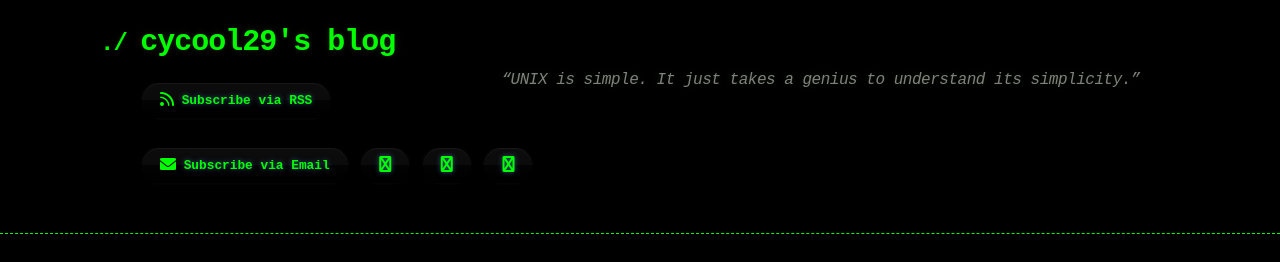
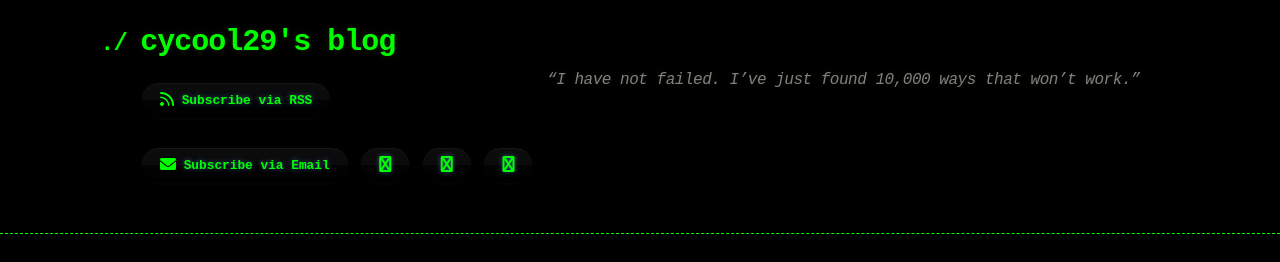
Before and after one commit to cycool29/cycool29.github.io, a Jekyll site: the page built from index.md, in a window 1280 px wide and 900 px high. Shown: the top 262 px of the window. Built offline with Jekyll 4.4.1, drawn with Linux system fonts in a browser that asks for light colours; a style sheet for code colours, icons or effects is not loaded.

Commit message:
Update quotes

```diff
--- a/_config.yml
+++ b/_config.yml
@@ -1,5 +1,5 @@
 title: cycool29's blog
-description: "“UNIX is simple. It just takes a genius to understand its simplicity.” "
+description: "“I have not failed. I’ve just found 10,000 ways that won’t work.” "
 bio: A high school student. Intermediate in Python, Git, Bash. Learning JavaScript. He/Him. "
 author: cycool29
 url: https://cycool29.github.io
```
